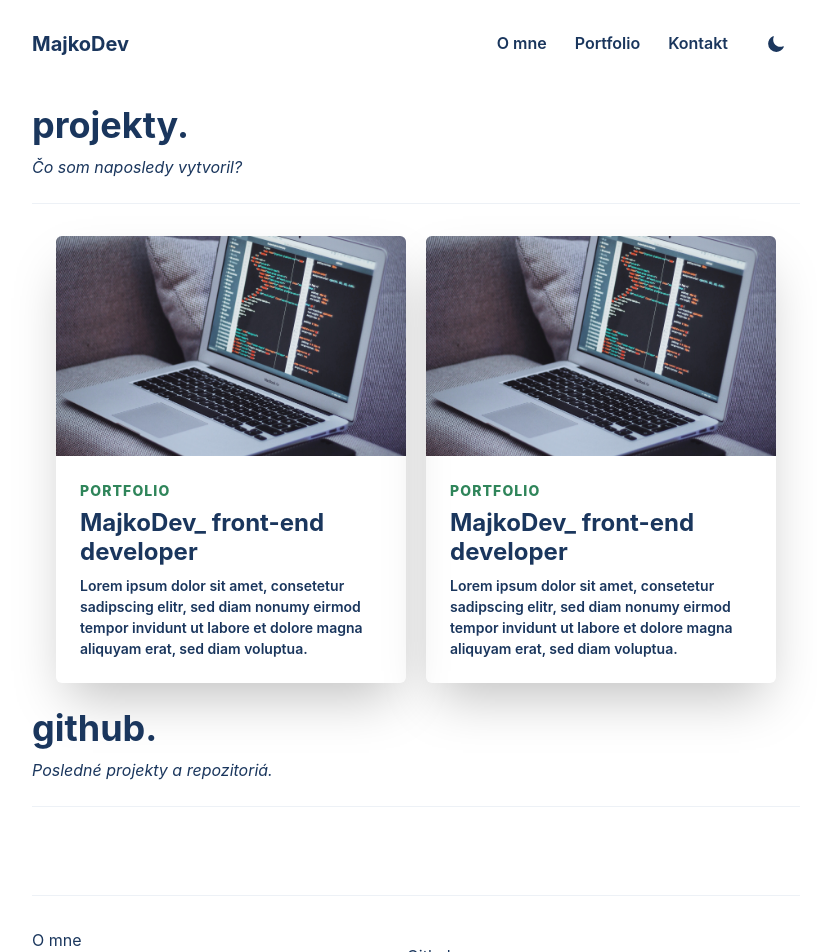
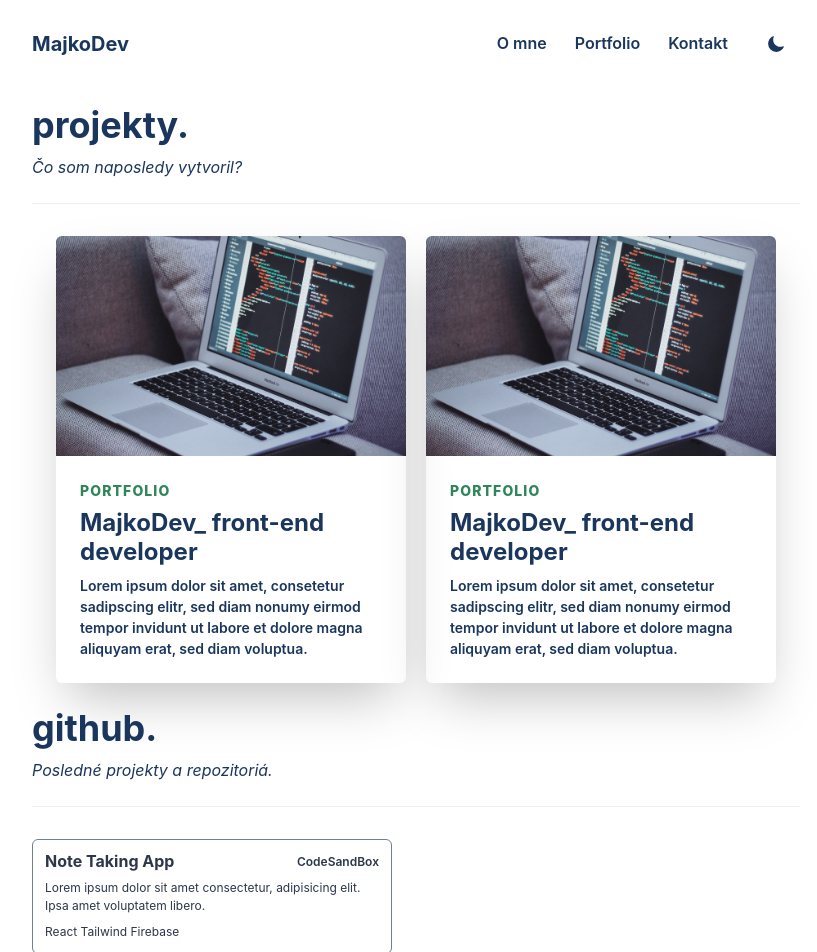
Before and after one commit to MajkoDev/my-portfolio, a Next.js app: page /portfolio in a window 1280 px wide. Shown: the top 952 px of the page, without its empty margins (224-1041 px from the left). Built offline with nearby package versions, Linux system fonts and the light colour scheme.

Commit message:
CardGithub.jsx

```diff
--- a/src/components/cards/CardGithub.jsx
+++ b/src/components/cards/CardGithub.jsx
@@ -1,11 +1,41 @@
-
+import {
+  Container,
+  Heading,
+  Link,
+  Text,
+  Flex,
+  Spacer,
+  Box,
+} from "@chakra-ui/react";
+import NextLink from "next/link";
 
 const CardGithub = () => {
-    return (
-        <div>
-            CardGithub
-        </div>
-    );
-}
+  return (
+    <Container
+      border='1px'
+      borderColor='gray.500'
+      color='gray.700'
+      rounded='md'
+      p={3}
+      maxW='360px'>
+      <Flex justify='center' align='center' mb={2}>
+        <Heading size='sm'>Note Taking App</Heading>
+        <Spacer />
+
+        <NextLink href='https://github.com/MajkoDev' passHref>
+          <Link fontWeight='600' fontSize='xs'>
+            CodeSandBox
+          </Link>
+        </NextLink>
+      </Flex>
+
+      <Text fontSize='xs' mb={2}>
+        Lorem ipsum dolor sit amet consectetur, adipisicing elit. Ipsa amet
+        voluptatem libero.
+      </Text>
+      <Text fontSize='xs'>React Tailwind Firebase</Text>
+    </Container>
+  );
+};
 
 export default CardGithub;
--- a/src/components/form/ContactForm.jsx
+++ b/src/components/form/ContactForm.jsx
@@ -2,7 +2,6 @@ import {
   Button,
   Center,
   FormControl,
-  FormHelperText,
   FormLabel,
   Input,
   Stack,
@@ -47,7 +46,7 @@ const ContactForm = () => {
 
         <FormControl isRequired pb={4}>
           <FormLabel ml={4} htmlFor='message' fontSize='md'>
-            Posolstvo
+            Správa
           </FormLabel>
           <Textarea
             id='message'
--- a/src/sections/SectionGithub.jsx
+++ b/src/sections/SectionGithub.jsx
@@ -1,4 +1,5 @@
 import { Stack, Heading } from "@chakra-ui/react";
+import CardGithub from "../components/cards/CardGithub";
 
 // Elements
 import SectionTitle from "../elements/SectionTitle";
@@ -7,8 +8,7 @@ const SectionGithub = () => {
     return (
         <Stack h='full' w='full'>
             <SectionTitle title='github.' subtitle='Posledné projekty a repozitoriá.' />
-
-
+            <CardGithub />
         </Stack>
     );
 }
```
Also changed, not shown: src/sections/SectionAbout.jsx (+5 -22 lines), src/sections/SectionSkills.jsx (+24 -13 lines).
